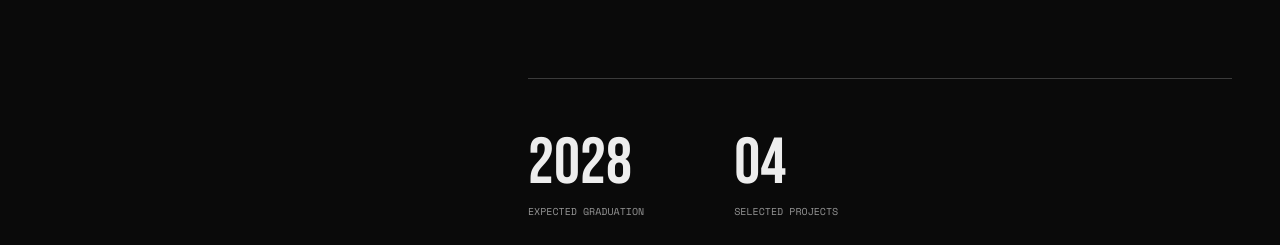
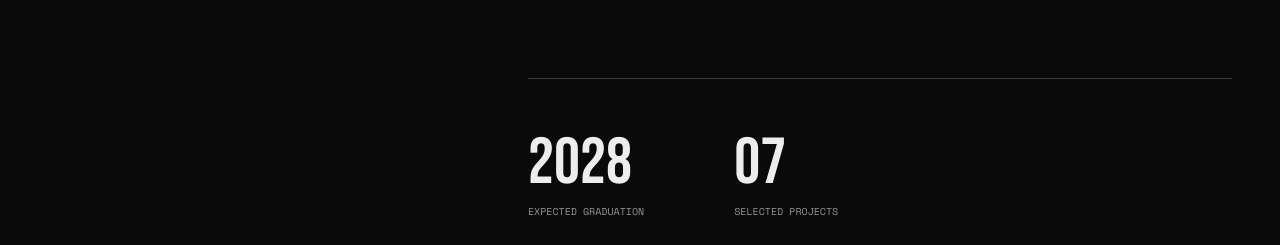
Before and after one commit to subashvelmurugan1408/subash-codes-ai, a React (Vite) app: page / in a window 1280 px wide. Shown: the part 1504-1749 px from the top of the page. Built offline with nearby package versions, Linux system fonts and the light colour scheme; the HTML template or start-up script is replaced by a standard one.

Commit message:
Changes
Co-authored-by: subashvelmurugan1408 <225216750+subashvelmurugan1408@users.noreply.github.com>

```diff
--- a/src/pages/Index.tsx
+++ b/src/pages/Index.tsx
@@ -137,7 +137,7 @@ const Index = () => {
         <div className="section-heading reveal"><span className="section-number">01 / INTRODUCTION</span><span className="section-rule" /></div>
         <div className="intro-grid">
           <div className="intro-aside reveal">DEVELOPER.<br/>BUILDER.<br/><span>CURIOUS MIND.</span></div>
-          <div className="intro-main reveal"><h2>I BUILD FOR<br/><span className="accent-text">WHAT'S NEXT.</span></h2><p>I'm Subash V, a B.Tech Computer Science student at RVS Technical Campus, Coimbatore. I work across software development and AI — turning ideas into useful, considered digital experiences.</p><div className="intro-facts"><div><strong>2028</strong><span>EXPECTED GRADUATION</span></div><div><strong>04</strong><span>SELECTED PROJECTS</span></div></div></div>
+          <div className="intro-main reveal"><h2>I BUILD FOR<br/><span className="accent-text">WHAT'S NEXT.</span></h2><p>I'm Subash V, a B.Tech Computer Science student at RVS Technical Campus, Coimbatore. I work across software development and AI — turning ideas into useful, considered digital experiences.</p><div className="intro-facts"><div><strong>2028</strong><span>EXPECTED GRADUATION</span></div><div><strong>07</strong><span>SELECTED PROJECTS</span></div></div></div>
         </div>
       </section>
 
```
